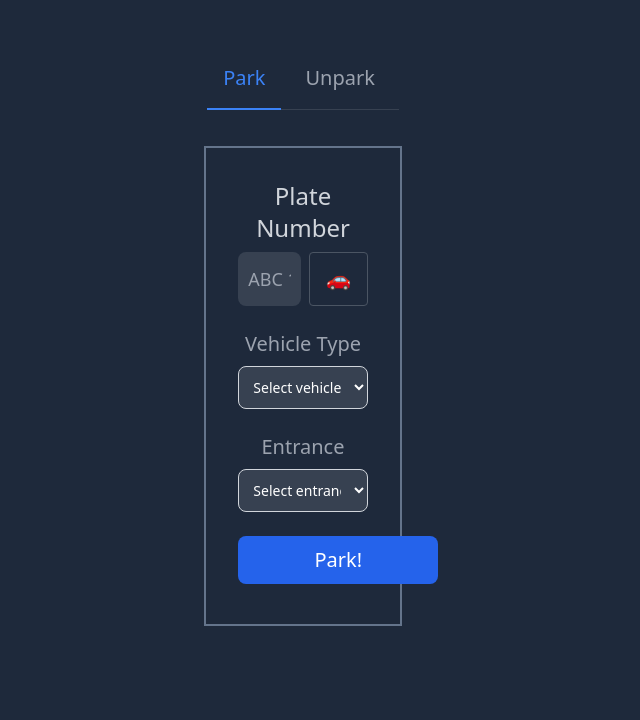
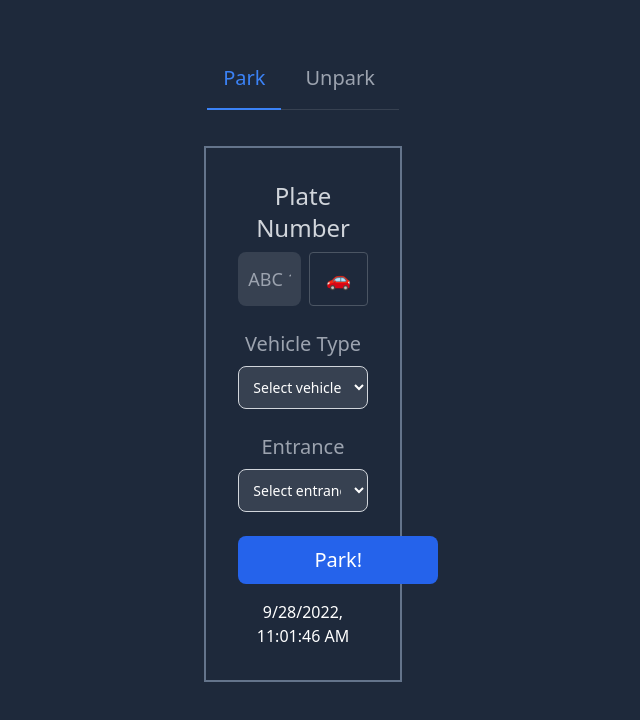
Before and after one commit to bensahagun/paymongo-parking-lot-ts, a React (Create React App) app in the folder client/: page / in a window 1280 px wide. Shown: the top 720 px of the page, without its empty margins (337-977 px from the left). Built offline with nearby package versions, Linux system fonts and the light colour scheme; no server answers.

Commit message:
add: local time for testing, more error handling

```diff
--- a/client/src/components/Entrance/Entrance.tsx
+++ b/client/src/components/Entrance/Entrance.tsx
@@ -1,4 +1,4 @@
-import { useState } from "react";
+import React, { useEffect, useState } from "react";
 import { faker } from "@faker-js/faker";
 import { parkVehicle } from "../../services/api";
 
@@ -6,6 +6,17 @@ const Entrance = () => {
   const [vehicleType, setVehicleType] = useState(-1);
   const [entrance, setEntrance] = useState(-1);
   const [plateNum, setPlateNum] = useState("");
+  const [clock, setClock] = useState(new Date());
+
+  useEffect(() => {
+    const id = setInterval(() => {
+      setClock(new Date());
+    }, 1000);
+
+    return () => {
+      clearInterval(id);
+    };
+  }, []);
 
   const handleClick = () => {
     if (!plateNum || vehicleType < 0 || entrance < 0) {
@@ -58,7 +69,6 @@ const Entrance = () => {
             <option value={2}>Large</option>
           </select>
         </div>
-
         <div className='mb-6 relative'>
           <label className='block mb-2 text-xl font-medium  text-gray-400'>Entrance</label>
           <select
@@ -73,7 +83,6 @@ const Entrance = () => {
             <option value={2}>C</option>
           </select>
         </div>
-
         <div>
           <button
             type='button'
@@ -84,6 +93,7 @@ const Entrance = () => {
             Park!
           </button>
         </div>
+        <div className='text-white mt-2'>{clock.toLocaleString()}</div>
       </div>
     </>
   );
--- a/client/src/services/api.ts
+++ b/client/src/services/api.ts
@@ -12,18 +12,25 @@ export const parkVehicle = async (plateNum: string, vehicleType: number, entranc
     })
     .then((res) => {
       return res.data?.error || `Park at slot #${res.data.slotNum}`;
-    });
+    })
+    .catch((e) => alert(e.message));
 };
 
 export const unparkVehicle = async (ticket: Ticket) => {
-  return axios.post(baseURL + "/unpark", { vehicle: ticket.vehicle }).then((res) => {
-    if (res.data?.error) {
-      return res.data.error;
-    }
-    return res.data.charge;
-  });
+  return axios
+    .post(baseURL + "/unpark", { vehicle: ticket.vehicle })
+    .then((res) => {
+      if (res.data?.error) {
+        return res.data.error;
+      }
+      return res.data.charge;
+    })
+    .catch((e) => alert(e.message));
 };
 
 export const getParkingMap = async () => {
-  return axios.get(baseURL + "/map").then((res) => res.data);
+  return axios
+    .get(baseURL + "/map")
+    .then((res) => res.data)
+    .catch((e) => alert(e.message));
 };
```
Also changed, not shown: client/public/manifest.json.
